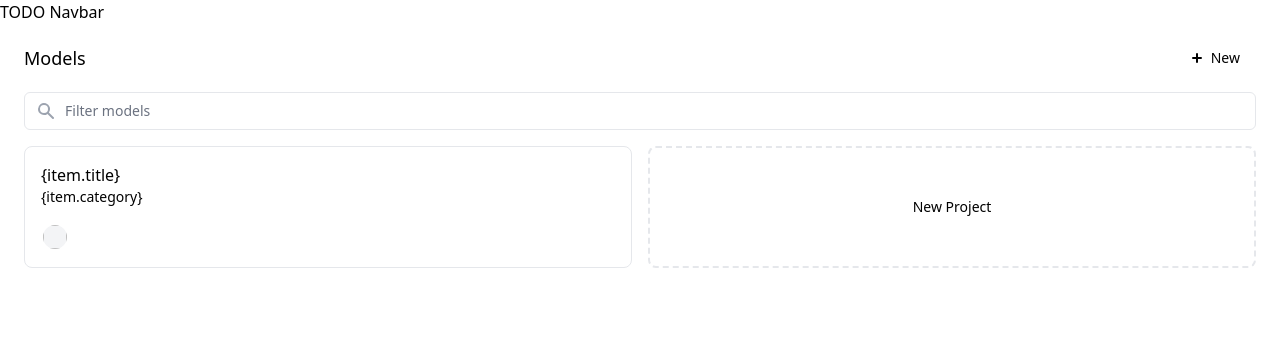
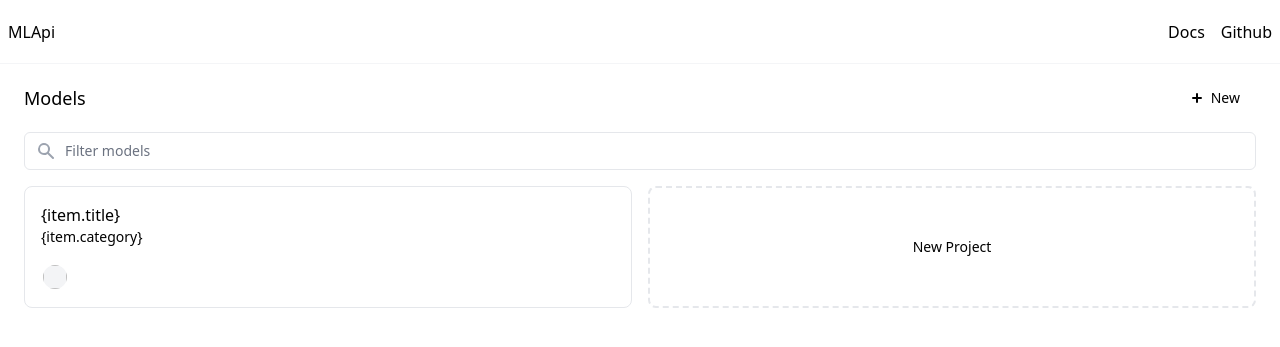
Before and after one commit to servomac/mldeploy, a Flask app: page / in a window 1280 px wide. Shown: the top 347 px of the page. Run offline with Flask 2, Linux system fonts and the light colour scheme.

Commit message:
Navbar skeleton

```diff
--- a/mldeploy/static/style.css
+++ b/mldeploy/static/style.css
@@ -0,0 +1,6 @@
+nav {
+  border-bottom-width: 1px;
+  --border-opacity: 1;
+  border-color: rgba(244,245,247,var(--border-opacity));
+  height: 4rem;
+}
--- a/mldeploy/templates/_navbar.html
+++ b/mldeploy/templates/_navbar.html
@@ -1 +1,13 @@
-TODO Navbar
+<nav>
+  <ul class="flex h-full justify-between items-center mx-auto lg font-medium">
+    <li class="p-2"><a href="/">MLApi</a></li>
+    <div class="flex justify-end items-center">
+      <li class="p-2">
+        Docs
+      </li>
+      <li class="p-2">
+        Github
+      </li>
+    </div>
+  </ul>
+</nav>
--- a/mldeploy/templates/dashboard.html
+++ b/mldeploy/templates/dashboard.html
@@ -6,12 +6,14 @@
 <section class="px-4 sm:px-6 lg:px-4 xl:px-6 pt-4 pb-4 sm:pb-6 lg:pb-4 xl:pb-6 space-y-4">
   <header class="flex items-center justify-between">
     <h2 class="text-lg leading-6 font-medium text-black">Models</h2>
+    <a href="/model">
       <button class="hover:bg-light-blue-200 hover:text-light-blue-800 group flex items-center rounded-md bg-light-blue-100 text-light-blue-600 text-sm font-medium px-4 py-2">
         <svg class="group-hover:text-light-blue-600 text-light-blue-500 mr-2" width="12" height="20" fill="currentColor">
           <path fill-rule="evenodd" clip-rule="evenodd" d="M6 5a1 1 0 011 1v3h3a1 1 0 110 2H7v3a1 1 0 11-2 0v-3H2a1 1 0 110-2h3V6a1 1 0 011-1z"/>
         </svg>
         New
       </button>
+    </a>
   </header>
   <form class="relative">
     <svg width="20" height="20" fill="currentColor" class="absolute left-3 top-1/2 transform -translate-y-1/2 text-gray-400">
```
Lines whose indentation alone changed are shown as unchanged.
